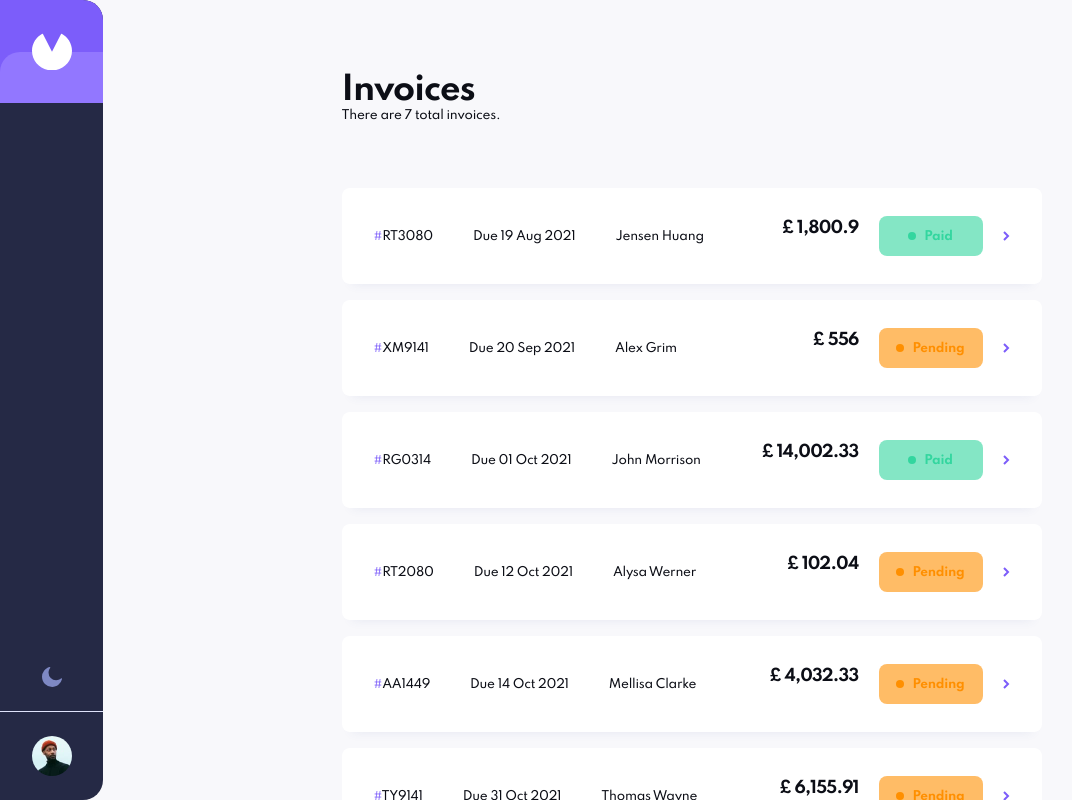
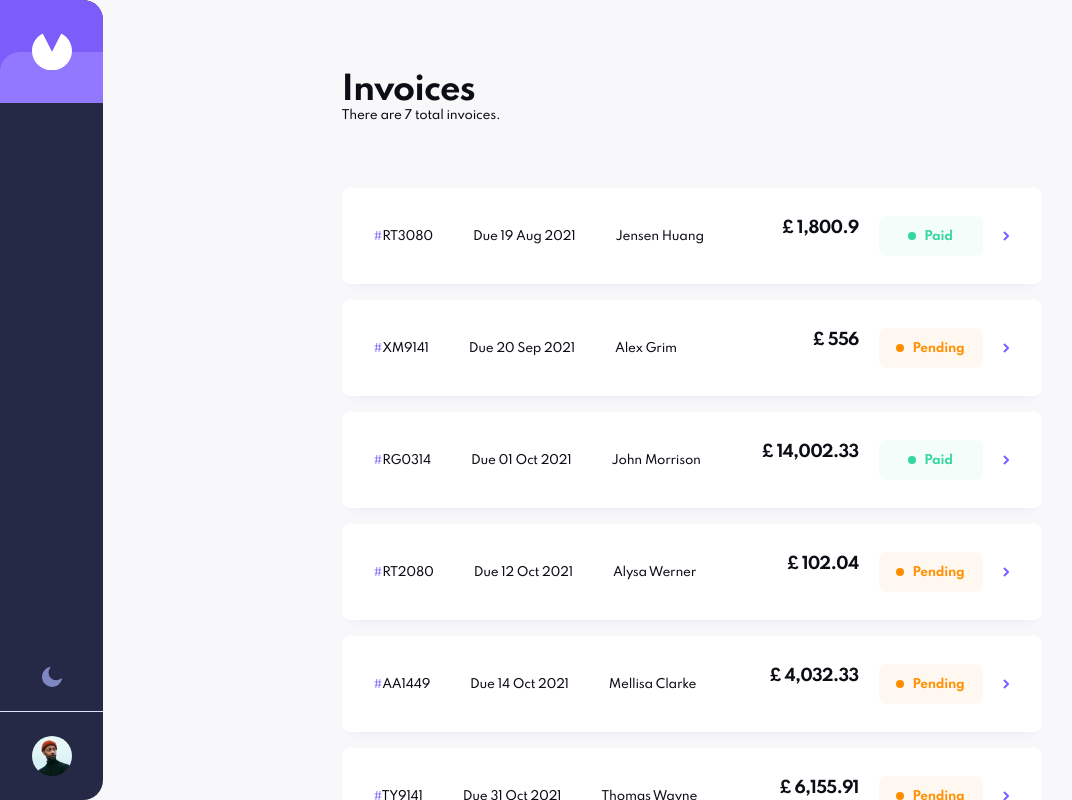
Before and after one commit to ljubomir-matovic/Quantox-internship_tenth-task, a React (Create React App) app: page / in a window 1280 px wide. Shown: the whole page, without its empty margins (0-1072 px from the left). Built offline with nearby package versions, Linux system fonts and the light colour scheme.

Commit message:
status background color changed

```diff
--- a/src/components/Status.js
+++ b/src/components/Status.js
@@ -6,7 +6,7 @@ function Status({ title }) {
                 <section
                     className="status"
                     style={{
-                        backgroundColor: "rgba(51, 214, 159, 0.6)",
+                        backgroundColor: "rgba(51, 214, 159, 0.06)",
                         color: "rgb(51, 214, 159)",
                     }}
                 >
@@ -23,7 +23,7 @@ function Status({ title }) {
                 <section
                     className="status"
                     style={{
-                        backgroundColor: "rgba(255, 143, 0, 0.6)",
+                        backgroundColor: "rgba(255, 143, 0, 0.06)",
                         color: "rgba(255, 143, 0, 1)",
                     }}
                 >
@@ -40,7 +40,7 @@ function Status({ title }) {
                 <section
                     className="status"
                     style={{
-                        backgroundColor: "rgba(55, 59, 83, 0.6)",
+                        backgroundColor: "rgba(55, 59, 83, 0.06)",
                         color: "rgba(55, 59, 83, 1)",
                     }}
                 >
```
